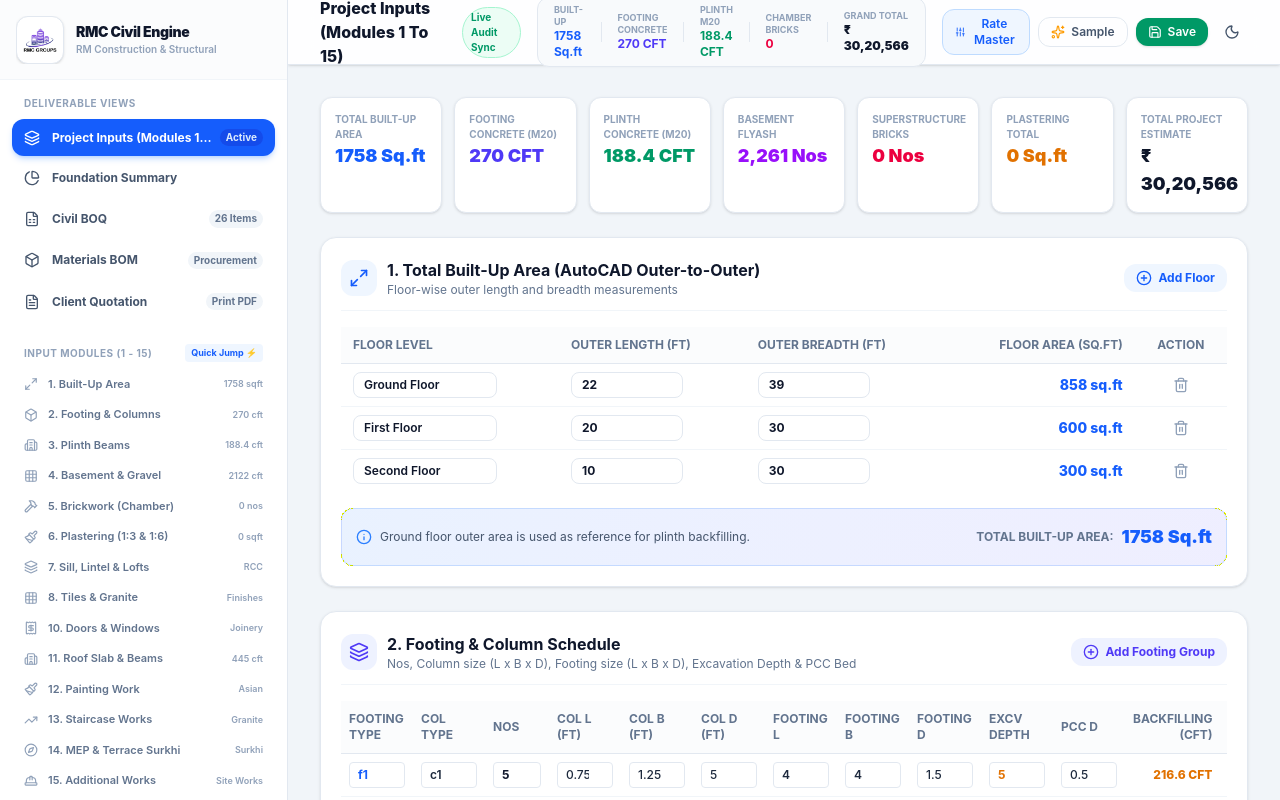
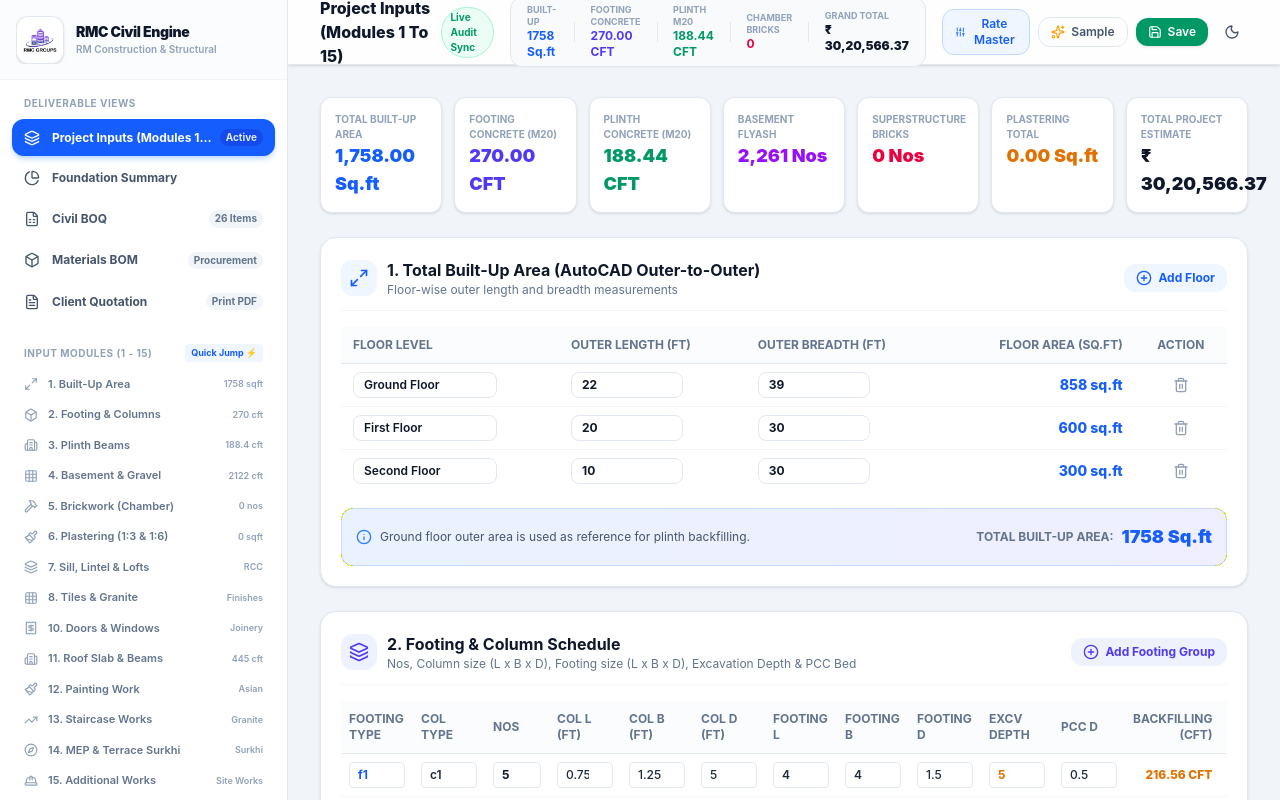
Before and after one commit to KGobikrishnan/RMC-group, a React (Vite) app in the folder frontend/: page / in a window 1280 px wide. Shown: the top 800 px of the page. Built offline with nearby package versions, Linux system fonts and the light colour scheme.

Commit message:
updated fractions for 2nd section

```diff
--- a/frontend/src/App.jsx
+++ b/frontend/src/App.jsx
@@ -357,7 +357,7 @@ export default function App() {
             <div className="p-3 rounded-xl bg-gradient-to-br from-blue-500/10 to-indigo-500/10 border border-blue-500/20 text-xs">
               <span className="text-[10px] font-bold text-slate-400 uppercase block">Grand Project Total</span>
               <span className="text-base font-black text-blue-600 dark:text-blue-400">
-                ₹ {Math.round(estimate.grandTotalCost).toLocaleString('en-IN')}
+                ₹ {(estimate.grandTotalCost || 0).toLocaleString('en-IN', { minimumFractionDigits: 2, maximumFractionDigits: 2 })}
               </span>
               <span className="text-[10px] text-slate-500 block mt-0.5">
                 ₹ {Math.round(estimate.costPerSqft).toLocaleString('en-IN')} / sq.ft
@@ -417,12 +417,12 @@ export default function App() {
               <div className="h-5 w-px bg-slate-200 dark:bg-slate-700" />
               <div>
                 <span className="text-[9px] text-slate-400 uppercase font-bold block">Footing Concrete</span>
-                <span className="font-bold text-indigo-600 dark:text-indigo-400">{Math.round(estimate.totalFootingConcreteCft)} CFT</span>
+                <span className="font-bold text-indigo-600 dark:text-indigo-400">{(estimate.totalFootingConcreteCft || 0).toLocaleString('en-IN', { minimumFractionDigits: 2, maximumFractionDigits: 2 })} CFT</span>
               </div>
               <div className="h-5 w-px bg-slate-200 dark:bg-slate-700" />
               <div>
                 <span className="text-[9px] text-slate-400 uppercase font-bold block">Plinth M20</span>
-                <span className="font-bold text-emerald-600 dark:text-emerald-400">{Math.round(estimate.totalPlinthConcreteCft * 10) / 10} CFT</span>
+                <span className="font-bold text-emerald-600 dark:text-emerald-400">{(estimate.totalPlinthConcreteCft || 0).toLocaleString('en-IN', { minimumFractionDigits: 2, maximumFractionDigits: 2 })} CFT</span>
               </div>
               <div className="h-5 w-px bg-slate-200 dark:bg-slate-700" />
               <div>
@@ -432,7 +432,7 @@ export default function App() {
               <div className="h-5 w-px bg-slate-200 dark:bg-slate-700" />
               <div>
                 <span className="text-[9px] text-slate-400 uppercase font-bold block">Grand Total</span>
-                <span className="font-black text-slate-900 dark:text-white">₹ {Math.round(estimate.grandTotalCost).toLocaleString('en-IN')}</span>
+                <span className="font-black text-slate-900 dark:text-white">₹ {(estimate.grandTotalCost || 0).toLocaleString('en-IN', { minimumFractionDigits: 2, maximumFractionDigits: 2 })}</span>
               </div>
             </div>
 
@@ -485,43 +485,43 @@ export default function App() {
               <div className="p-3.5 rounded-xl bg-white dark:bg-slate-900 border border-slate-200 dark:border-slate-800 shadow-sm">
                 <span className="text-[10px] font-bold text-slate-400 uppercase block">Total Built-Up Area</span>
                 <span className="text-lg font-black text-blue-600 dark:text-blue-400">
-                  {Math.round(estimate.totalBuiltupArea)} Sq.ft
+                  {(estimate.totalBuiltupArea || 0).toLocaleString('en-IN', { minimumFractionDigits: 2, maximumFractionDigits: 2 })} Sq.ft
                 </span>
               </div>
               <div className="p-3.5 rounded-xl bg-white dark:bg-slate-900 border border-slate-200 dark:border-slate-800 shadow-sm">
                 <span className="text-[10px] font-bold text-slate-400 uppercase block">Footing Concrete (M20)</span>
                 <span className="text-lg font-black text-indigo-600 dark:text-indigo-400">
-                  {Math.round(estimate.totalFootingConcreteCft)} CFT
+                  {(estimate.totalFootingConcreteCft || 0).toLocaleString('en-IN', { minimumFractionDigits: 2, maximumFractionDigits: 2 })} CFT
                 </span>
               </div>
               <div className="p-3.5 rounded-xl bg-white dark:bg-slate-900 border border-slate-200 dark:border-slate-800 shadow-sm">
                 <span className="text-[10px] font-bold text-slate-400 uppercase block">Plinth Concrete (M20)</span>
                 <span className="text-lg font-black text-emerald-600 dark:text-emerald-400">
-                  {Math.round(estimate.totalPlinthConcreteCft * 10) / 10} CFT
+                  {(estimate.totalPlinthConcreteCft || 0).toLocaleString('en-IN', { minimumFractionDigits: 2, maximumFractionDigits: 2 })} CFT
                 </span>
               </div>
               <div className="p-3.5 rounded-xl bg-white dark:bg-slate-900 border border-slate-200 dark:border-slate-800 shadow-sm">
                 <span className="text-[10px] font-bold text-slate-400 uppercase block">Basement Flyash</span>
                 <span className="text-lg font-black text-purple-600 dark:text-purple-400">
-                  {Math.round(estimate.basementFlyashBricksNos).toLocaleString()} Nos
+                  {(estimate.basementFlyashBricksNos || 0).toLocaleString('en-IN', { minimumFractionDigits: 0, maximumFractionDigits: 0 })} Nos
                 </span>
               </div>
               <div className="p-3.5 rounded-xl bg-white dark:bg-slate-900 border border-slate-200 dark:border-slate-800 shadow-sm">
                 <span className="text-[10px] font-bold text-slate-400 uppercase block">Superstructure Bricks</span>
                 <span className="text-lg font-black text-rose-600 dark:text-rose-400">
-                  {Math.round(estimate.brickwork?.chamberBricksNos || 0).toLocaleString()} Nos
+                  {(estimate.brickwork?.chamberBricksNos || 0).toLocaleString('en-IN', { minimumFractionDigits: 0, maximumFractionDigits: 0 })} Nos
                 </span>
               </div>
               <div className="p-3.5 rounded-xl bg-white dark:bg-slate-900 border border-slate-200 dark:border-slate-800 shadow-sm">
                 <span className="text-[10px] font-bold text-slate-400 uppercase block">Plastering Total</span>
                 <span className="text-lg font-black text-amber-600 dark:text-amber-400">
-                  {Math.round(estimate.plastering?.totalPlasteringSqft || 0).toLocaleString()} Sq.ft
+                  {(estimate.plastering?.totalPlasteringSqft || 0).toLocaleString('en-IN', { minimumFractionDigits: 2, maximumFractionDigits: 2 })} Sq.ft
                 </span>
               </div>
               <div className="p-3.5 rounded-xl bg-white dark:bg-slate-900 border border-slate-200 dark:border-slate-800 shadow-sm">
                 <span className="text-[10px] font-bold text-slate-400 uppercase block">Total Project Estimate</span>
                 <span className="text-lg font-black text-slate-900 dark:text-white">
-                  ₹ {Math.round(estimate.grandTotalCost).toLocaleString('en-IN')}
+                  ₹ {(estimate.grandTotalCost || 0).toLocaleString('en-IN', { minimumFractionDigits: 2, maximumFractionDigits: 2 })}
                 </span>
               </div>
             </div>
--- a/frontend/src/components/StepperForms.jsx
+++ b/frontend/src/components/StepperForms.jsx
@@ -237,19 +237,18 @@ export function FootingModule({ footings, updateFootings, estimate }) {
           <tbody className="divide-y divide-slate-100 dark:divide-slate-800/60 font-medium">
             {footings.map((f, idx) => {
               const itemCalculated = estimate?.itemizedFootings?.[idx];
-              const rowBackfill = itemCalculated?.backfillingCft !== undefined
-                ? Math.round(itemCalculated.backfillingCft * 10) / 10
-                : Math.round(
-                    Math.max(
+              const rawBackfill = itemCalculated?.backfillingCft !== undefined
+                ? itemCalculated.backfillingCft
+                : Math.max(
                     0,
                     (f.footingL * f.footingB * f.depth * f.nos) -
                     (
                       (f.footingL * f.footingB * f.pccDepth * f.nos) +
                       (f.footingL * f.footingB * f.footingD * f.nos) +
-                        (f.nos * f.colL * f.colB * f.depth)
+                      (f.nos * f.colL * f.colB * f.colD)
                     )
-                    ) * 10
-                  ) / 10;
+                  );
+              const rowBackfill = (Number(rawBackfill) || 0).toLocaleString('en-IN', { minimumFractionDigits: 2, maximumFractionDigits: 2 });
 
               return (
               <tr key={f.id || idx} className="hover:bg-slate-50/50 dark:hover:bg-slate-800/30">
@@ -373,31 +372,31 @@ export function FootingModule({ footings, updateFootings, estimate }) {
         <div>
           <span className="text-slate-500 dark:text-slate-400 font-medium">Earthwork Excavation: </span>
           <span className="font-extrabold text-amber-600 dark:text-amber-400">
-            {Math.round(estimate?.totalExcavationCft || 0)} CFT
+            {(estimate?.totalExcavationCft || 0).toLocaleString('en-IN', { minimumFractionDigits: 2, maximumFractionDigits: 2 })} CFT
           </span>
         </div>
         <div>
           <span className="text-slate-500 dark:text-slate-400 font-medium">PCC 1:4:8 Bed: </span>
           <span className="font-extrabold text-slate-700 dark:text-slate-300">
-            {Math.round(estimate?.totalPccCft || 0)} CFT
+            {(estimate?.totalPccCft || 0).toLocaleString('en-IN', { minimumFractionDigits: 2, maximumFractionDigits: 2 })} CFT
           </span>
         </div>
         <div>
           <span className="text-slate-500 dark:text-slate-400 font-medium">Footing Concrete (M20): </span>
           <span className="font-extrabold text-indigo-600 dark:text-indigo-400">
-            {Math.round(estimate?.totalFootingConcreteCft || 0)} CFT
+            {(estimate?.totalFootingConcreteCft || 0).toLocaleString('en-IN', { minimumFractionDigits: 2, maximumFractionDigits: 2 })} CFT
           </span>
         </div>
         <div>
           <span className="text-slate-500 dark:text-slate-400 font-medium">Column Stub (M20): </span>
           <span className="font-extrabold text-blue-600 dark:text-blue-400">
-            {Math.round(estimate?.totalColumnConcreteCft || 0)} CFT
+            {(estimate?.totalColumnConcreteCft || 0).toLocaleString('en-IN', { minimumFractionDigits: 2, maximumFractionDigits: 2 })} CFT
           </span>
         </div>
         <div>
           <span className="text-slate-500 dark:text-slate-400 font-medium">Column Backfilling Vol: </span>
           <span className="font-black text-amber-600 dark:text-amber-400">
-            {Math.round((estimate?.totalFootingBackfillingCft || 0) * 10) / 10} CFT
+            {(estimate?.totalFootingBackfillingCft || 0).toLocaleString('en-IN', { minimumFractionDigits: 2, maximumFractionDigits: 2 })} CFT
           </span>
         </div>
         <div className="flex items-center gap-1.5 font-bold">
```
Lines whose indentation alone changed are shown as unchanged.
